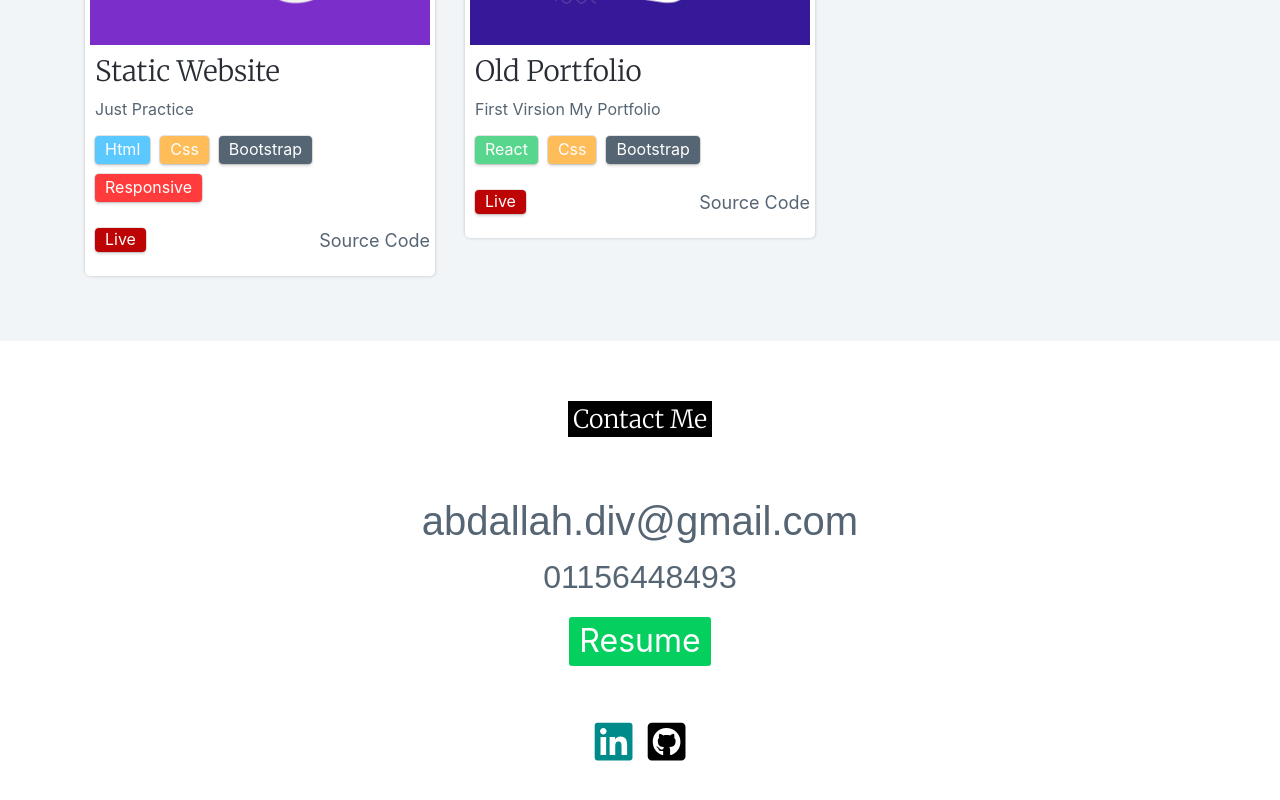
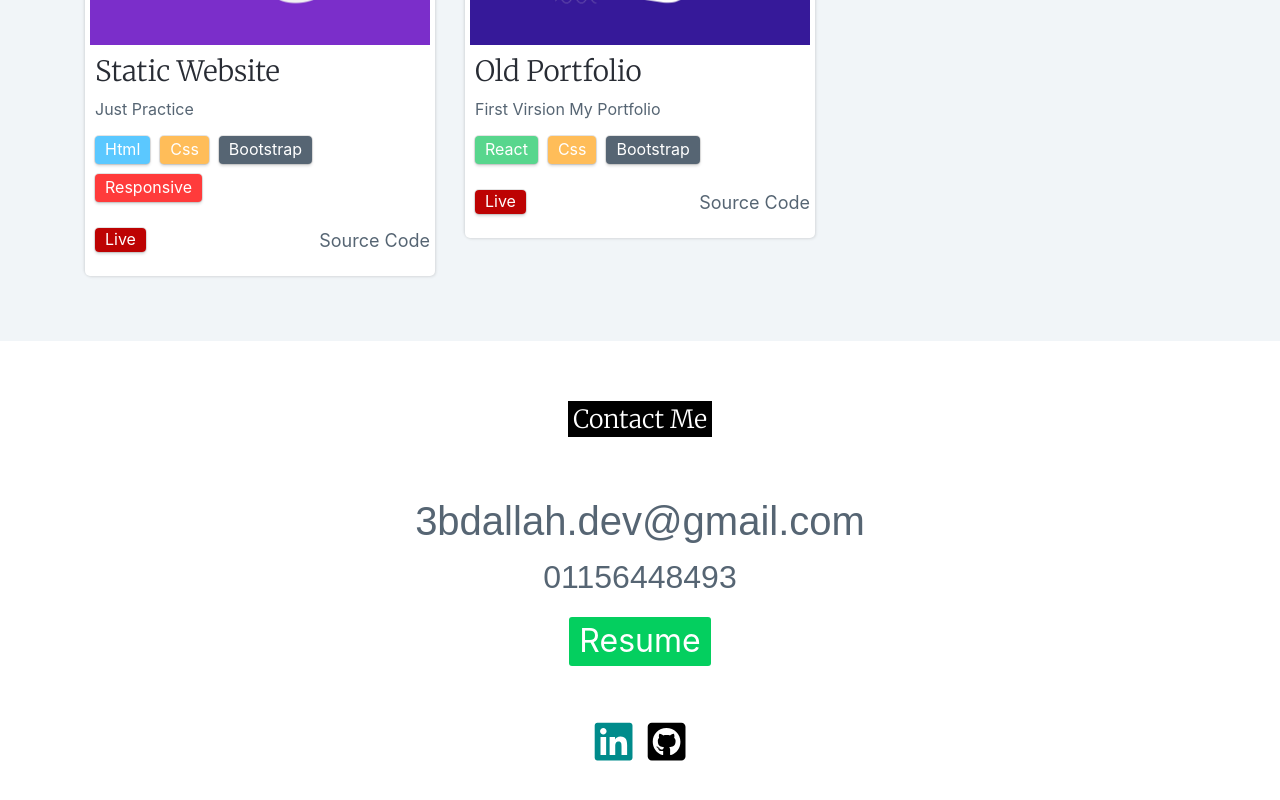
Before and after one commit to 3bdalah/Last-portfolio, a React (Create React App) app: page / in a window 1280 px wide. Shown: the part 1753-2553 px from the top of the page. Built offline with nearby package versions, Linux system fonts and the light colour scheme.

Commit message:
changed email

```diff
--- a/src/components/Contact.js
+++ b/src/components/Contact.js
@@ -7,7 +7,7 @@ const Contact = () => {
             <div className="container">
                  <Title title="Contact Me" />
                  <div className="content-contact text-center">
-                     <h6 className="mail">abdallah.div@gmail.com</h6>
+                     <h6 className="mail">3bdallah.dev@gmail.com</h6>
                      <p className="mobile">01156448493</p>
                      <a href="https://github.com/abdallllaa/my-resum/raw/master/My%20resume%20.pdf" target="blank" className="resume">resume</a>
                       <br/>
```
